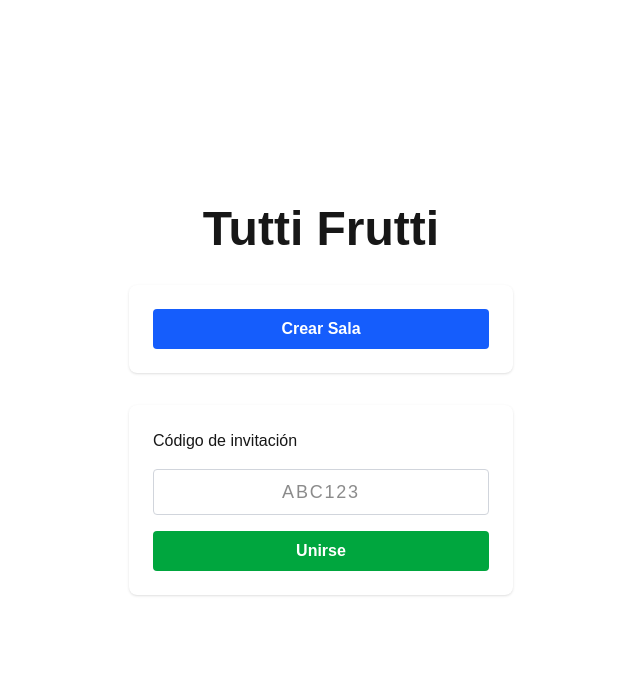
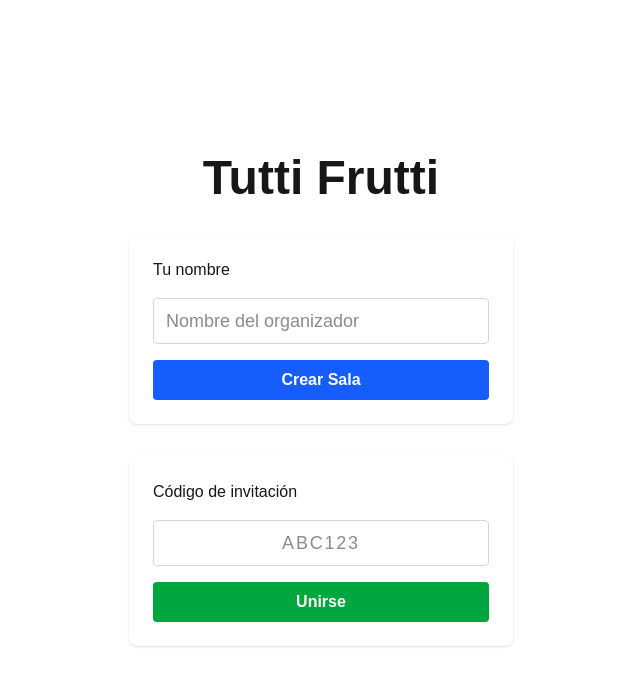
Before and after one commit to RadikeCosa/tutti-frutti, a Next.js app: page / in a window 1280 px wide. Shown: the top 686 px of the page, without its empty margins (319-959 px from the left). Built offline with nearby package versions, Linux system fonts and the light colour scheme; no server answers.

Commit message:
se permite nombre al admin

```diff
--- a/app/actions.ts
+++ b/app/actions.ts
@@ -17,7 +17,11 @@ function randomLetter(): string {
   return letters.charAt(Math.floor(Math.random() * letters.length));
 }
 
-export async function crearSala() {
+export async function crearSala(formData: FormData) {
+  const nombre = (formData.get("nombre") as string)?.trim();
+  if (!nombre || nombre.length < 2 || nombre.length > 20) {
+    throw new Error("Nombre inválido");
+  }
   const supabase = await createClient();
   const codigo_invitacion = randomCode();
 
@@ -44,7 +48,7 @@ export async function crearSala() {
     throw new Error("No se pudo crear la sala");
   }
 
-  // Crear organizador con sala_id
+  // Crear organizador con sala_id y nombre personalizado
   let jugador;
   try {
     const { data, error } = await supabase
@@ -52,7 +56,7 @@ export async function crearSala() {
       .insert([
         {
           sala_id: sala.id,
-          nombre: "Organizador",
+          nombre,
           es_organizador: true,
         },
       ])
--- a/app/lobby/[salaId]/page.tsx
+++ b/app/lobby/[salaId]/page.tsx
@@ -227,8 +227,7 @@ export default function LobbyPage({ params }: LobbyPageProps) {
               </li>
             ))}
           </ul>
-          // Animación fadein para la lista de jugadores import
-          "./lobby-animations.css";
+          {/* Animación fadein para la lista de jugadores está en lobby-animations.css */}
         </div>
 
         {isOrganizador && (
--- a/app/page.tsx
+++ b/app/page.tsx
@@ -12,6 +12,20 @@ export default function Home() {
             action={crearSala}
             className="flex flex-col gap-4 bg-white rounded-lg shadow p-6"
           >
+            <label htmlFor="nombre-organizador" className="font-medium">
+              Tu nombre
+            </label>
+            <input
+              id="nombre-organizador"
+              name="nombre"
+              type="text"
+              minLength={2}
+              maxLength={20}
+              required
+              className="border border-gray-300 rounded px-3 py-2 text-lg focus:outline-none focus:ring-2 focus:ring-blue-400"
+              placeholder="Nombre del organizador"
+              autoComplete="off"
+            />
             <button
               type="submit"
               className="bg-blue-600 text-white font-semibold py-2 rounded hover:bg-blue-700 transition"
```
